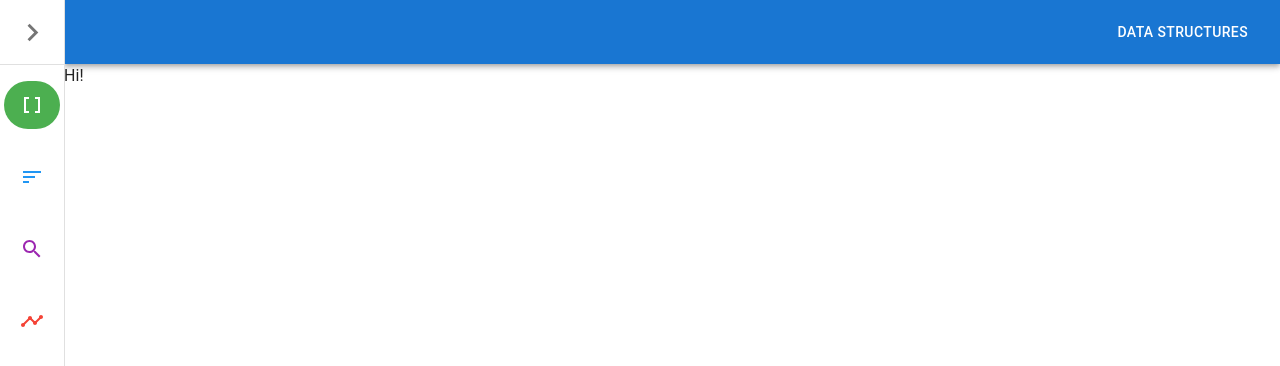
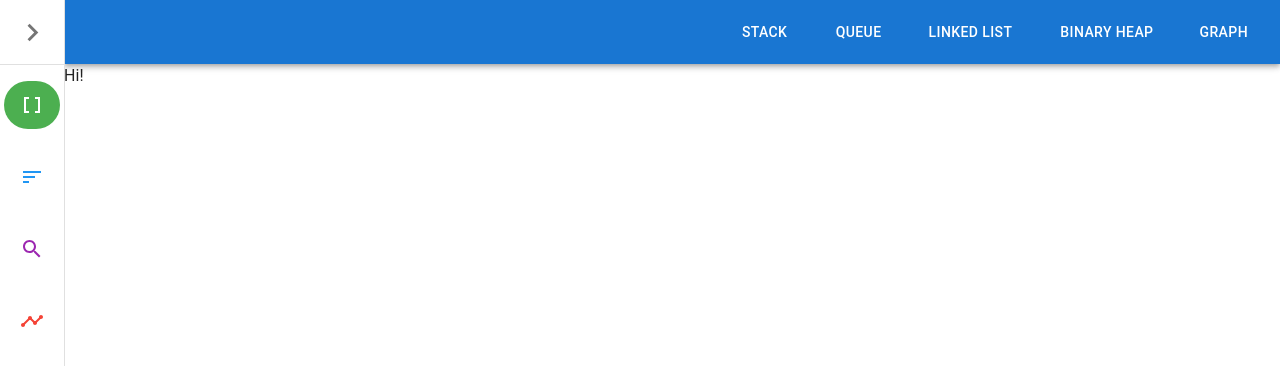
Before and after one commit to pumbas600/algo-visualiser, a Next.js app: page /datastructures in a window 1280 px wide. Shown: the top 366 px of the page. Built offline with nearby package versions, Linux system fonts and the light colour scheme.

Commit message:
feat: ✨ Add button labels for Data Structures page

```diff
--- a/components/Header/index.tsx
+++ b/components/Header/index.tsx
@@ -9,7 +9,13 @@ export default function Header({ currentPage }: { currentPage: number }) {
                 <Toolbar sx={{ justifyContent: "space-between" }}>
                     <div />
                     {currentPage === 0 ? (
-                        <Button color="inherit">Data Structures</Button>
+                        <Box>
+                            <Button color="inherit" sx={{ marginRight: "30px"}}>Stack</Button>
+                            <Button color="inherit" sx={{ marginRight: "30px"}}>Queue</Button>
+                            <Button color="inherit" sx={{ marginRight: "32px"}}>Linked List</Button>
+                            <Button color="inherit" sx={{ marginRight: "30px"}}>Binary Heap</Button>
+                            <Button color="inherit">Graph</Button>
+                        </Box>
                     ) : currentPage === 1 ? (
                         <Button color="inherit">Sorting</Button>
                     ) : currentPage === 2 ? (
```
